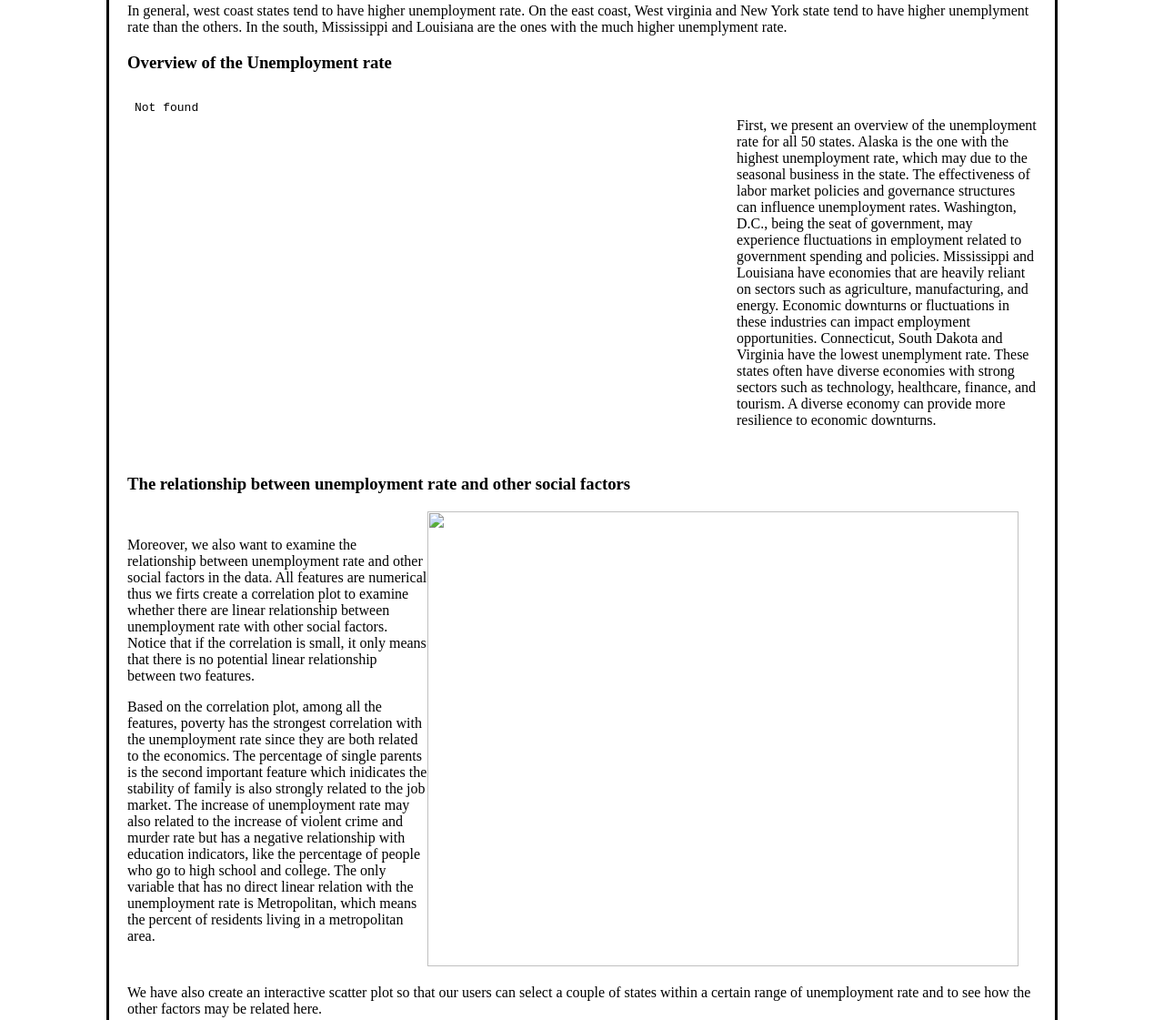
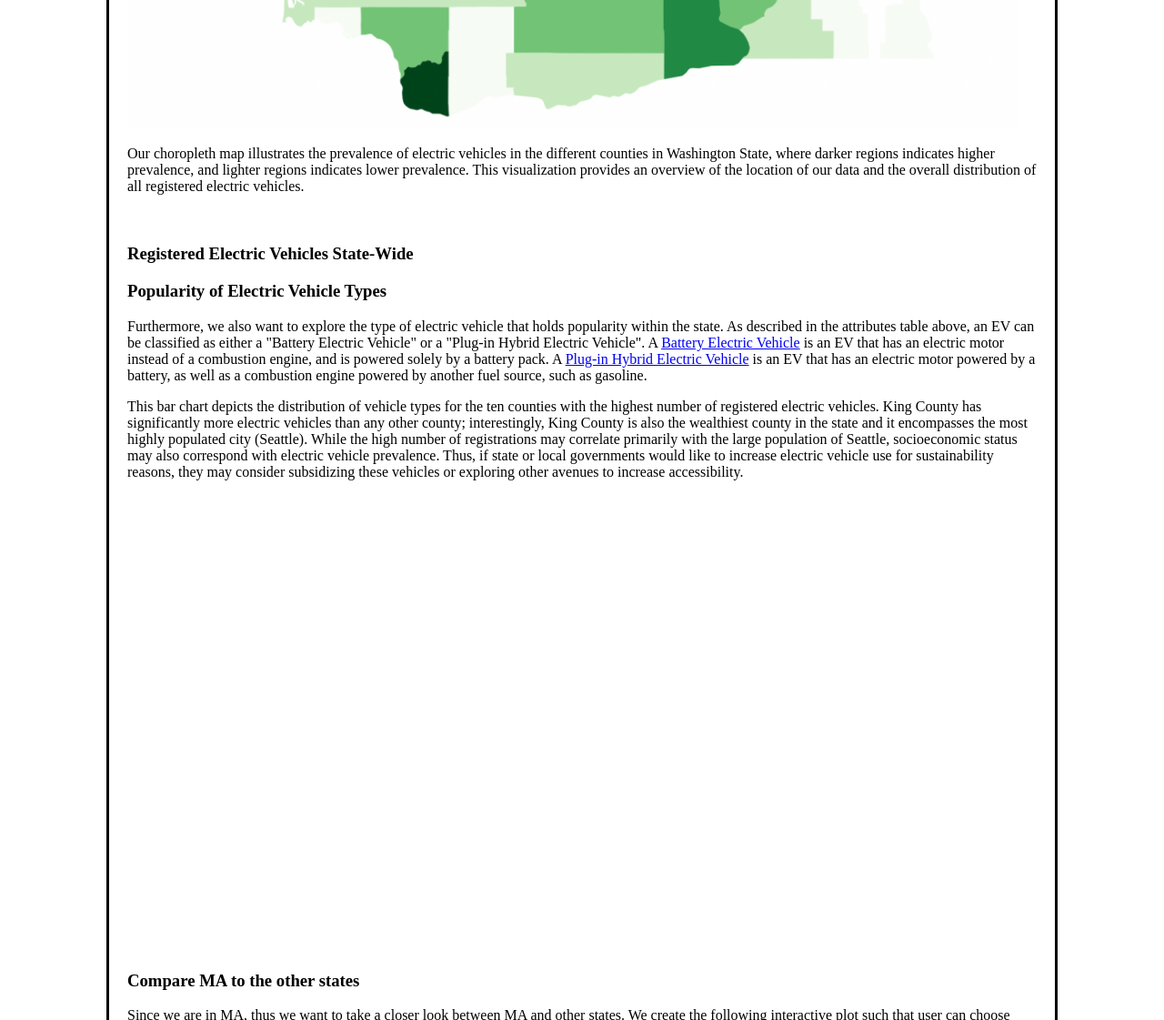
Before and after one commit to mayasachidanand/ds4200-final-project, a plain HTML site: page index.html in a window 1280 px wide. Shown: the part 1647-2768 px from the top of the page at 91% size. Drawn offline with Linux system fonts and the light colour scheme; a script that the page names is missing.

Commit message:
updates
project introduction, introduction to data, choropleth map done. almost done w popularity of electric vehicle types but i need to link the plotly instead of altair

```diff
--- a/index.html
+++ b/index.html
@@ -124,97 +124,60 @@
             </tbody>
             </table>
         </div>
-        <p>Meanwhile, we also believe that the geographical
-            information is important when evaluating the unemployment
-            rate. Therefore, we also make use of geographical information
-            on <a href="https://www.naturalearthdata.com/downloads/">Natural Earth</a>.
-            The website provides the geographical information for making maps for US states.
+        <p> While analyzing datasets where location plays a significant role, it is important to
+            visualize data according to its geographical information. Since our data focuses on
+            Washington state and provides the county of each registered vehicle, we utilized
+            geographical data from <a href="https://www.naturalearthdata.com/downloads/">Natural Earth</a>.
+            Following is a choropleth map utilizing geographic counties data and our dataset.
         </p>
 
-        <p>To make a better data visualization, we remove the Alaska and Hawaii
-            from the data. Following is an interactive map for the
-            lower 48 states in US. User can zoom in the map. The color
-            indicates the unemployment rate for each state. When click any
-            state, other social factors will be revealed for the state. </p>
-
-            <div class = 'center'>
-                <iframe src="map.html" width="80%" height="400px" frameborder="0"></iframe>
-            </div>
-
-            <p>In general, west coast states tend to have higher
-                unemployment rate. On the east coast, West virginia
-                and New York state tend to have higher unemplyment rate
-                than the others. In the south, Mississippi and Louisiana
-                are the ones with the much higher unemplyment rate.
-            </p>
-
-        <h3>Overview of the Unemployment rate</h3>
-
-        <div class = 'container'>
+        <div class = 'container container1'>
             <div class = 'image'>
-                <!-- <iframe src="histogram/index.html" width="100%" height="400px" frameborder="0"></iframe>-->
-                <iframe src="histogram/finish.png" width="100%" height="400px" frameborder="0"></iframe>
+                <img src="choropleth.png" style="width: 100%;" alt="Choropleth Map">
             </div>
             <div class = 'text'>
-                <p> First, we present an overview of the unemployment rate
-                    for all 50 states. Alaska is the one with the
-                    highest unemployment rate, which may due to the seasonal
-                    business in the state. The effectiveness of labor market
-                    policies and governance structures can influence unemployment
-                    rates. Washington, D.C., being the seat of government, may
-                    experience fluctuations in employment related to government
-                    spending and policies. Mississippi and Louisiana have economies
-                    that are heavily reliant on sectors such as agriculture,
-                    manufacturing, and energy. Economic downturns or fluctuations
-                    in these industries can impact employment opportunities.
-                    Connecticut, South Dakota and Virginia have the lowest
-                    unemplyment rate. These states often have diverse economies
-                    with strong sectors such as technology, healthcare, finance,
-                    and tourism. A diverse economy can provide more resilience to
-                    economic downturns.
+                <p> Our choropleth map illustrates the prevalence of electric vehicles in
+                    the different counties in Washington State, where darker regions indicates
+                    higher prevalence, and lighter regions indicates lower prevalence. This
+                    visualization provides an overview of the location of our data and the
+                    overall distribution of all registered electric vehicles.
                 </p>
             </div>
         </div>
 
-        <h3> The relationship between unemployment rate and other social factors</h3>
+        <h3>Registered Electric Vehicles State-Wide</h3>
 
-        <div class = 'container'>
-            <div class = 'text'>
-                <p>Moreover, we also want to examine the relationship between
-                    unemployment rate and other social factors in the data. All
-                    features are numerical thus we firts create a correlation
-                    plot to examine whether there are linear relationship between
-                    unemployment rate with other social factors. Notice that if
-                    the correlation is small, it only means that there is no potential
-                    linear relationship between two features.
+        <p></p>
+
+        <h3>Popularity of Electric Vehicle Types</h3>
+
+        <div class = 'text'>
+            <p> Furthermore, we also want to explore the type of electric vehicle
+                that holds popularity within the state. As described in the attributes
+                table above, an EV can be classified as either a "Battery Electric Vehicle"
+                or a "Plug-in Hybrid Electric Vehicle". A <a href="https://afdc.energy.gov/vehicles/how-do-all-electric-cars-work">
+                Battery Electric Vehicle</a> is an EV that has an electric motor instead of a combustion engine, and is powered
+                solely by a battery pack. A <a href="https://afdc.energy.gov/vehicles/electric-basics-phev">Plug-in Hybrid Electric Vehicle</a>
+                is an EV that has an electric motor powered by a battery, as well as a combustion
+                engine powered by another fuel source, such as gasoline.
+            </p>
+
+            <p> This bar chart depicts the distribution of vehicle types for the ten counties
+                with the highest number of registered electric vehicles. King County has
+                significantly more electric vehicles than any other county; interestingly,
+                King County is also the wealthiest county in the state and it encompasses the
+                most highly populated city (Seattle). While the high number of registrations may
+                correlate primarily with the large population of Seattle, socioeconomic status
+                may also correspond with electric vehicle prevalence. Thus, if state or local
+                governments would like to increase electric vehicle use for sustainability reasons,
+                they may consider subsidizing these vehicles or exploring other avenues to increase
+                accessibility.
+
                 </p>
-                <p>
-                    Based on the correlation plot, among all the features, poverty
-                    has the strongest correlation with the unemployment rate since
-                    they are both related to the economics. The percentage of single
-                    parents is the second important feature which inidicates the
-                    stability of family is also strongly related to the job market.
-                    The increase of unemployment rate may also related to the increase
-                    of violent crime and murder rate but has a negative relationship
-                    with education indicators, like the percentage of people who go to
-                    high school and college. The only variable that has no direct linear
-                    relation with the unemployment rate is Metropolitan, which means the
-                    percent of residents living in a metropolitan area.
-                </p>
-            </div>
-            <div class = 'image'>
-                <img src="correlation_plot.png" width="100%" height="500px" frameborder="0"></img>
-            </div>
         </div>
 
-        <p>We have also create an interactive scatter plot so that
-            our users can select a couple of states within
-            a certain range of unemployment rate and to see how the
-            other factors may be related here.
-        </p>
-
         <div class = 'center'>
-            <iframe src="scatter.html" width="85%" height="550px" frameborder="0"></iframe>
+            <iframe src="altair-bar.html" width="100%" height="500px" frameborder="0"></iframe>
         </div>
 
         <h3>Compare MA to the other states</h3>
--- a/style.css
+++ b/style.css
@@ -56,6 +56,22 @@ h1 {
     display: flex;/* Align items vertically in center */
 }
 
+.container1 {
+    display: flex;
+    flex-direction: column;
+    align-items: center;
+}
+
+.container3 {
+    display: flex;
+    flex-direction: column;
+    align-items: center;
+}
+
+.text {
+    margin-bottom: 20px; /* Add some space between text and iframe */
+}
+
 .image {
     flex: 0 0 65%; /* Don't allow the image to grow or shrink */
     margin-right: 20px; /* Add some space between image and text */
```
Also changed, not shown: choropleth.png (renamed from chloropleth.png), 1 other file.
